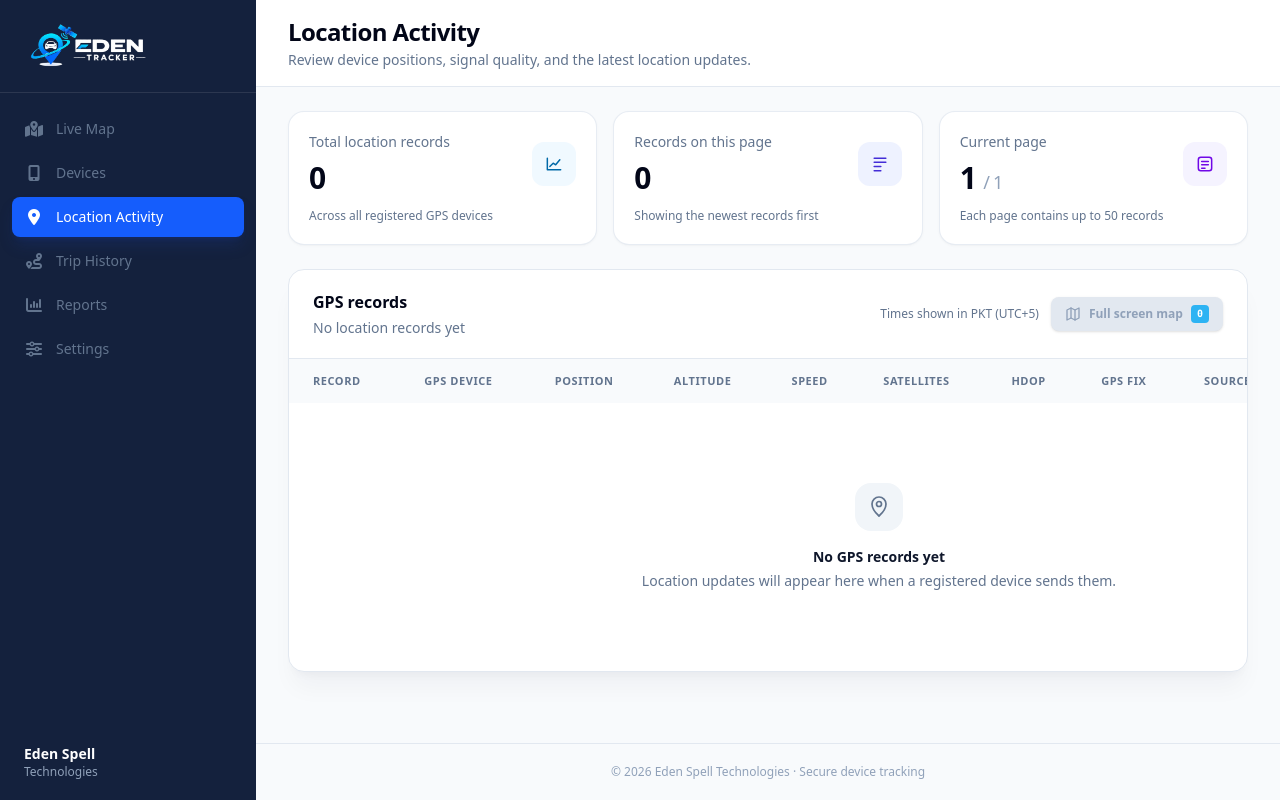
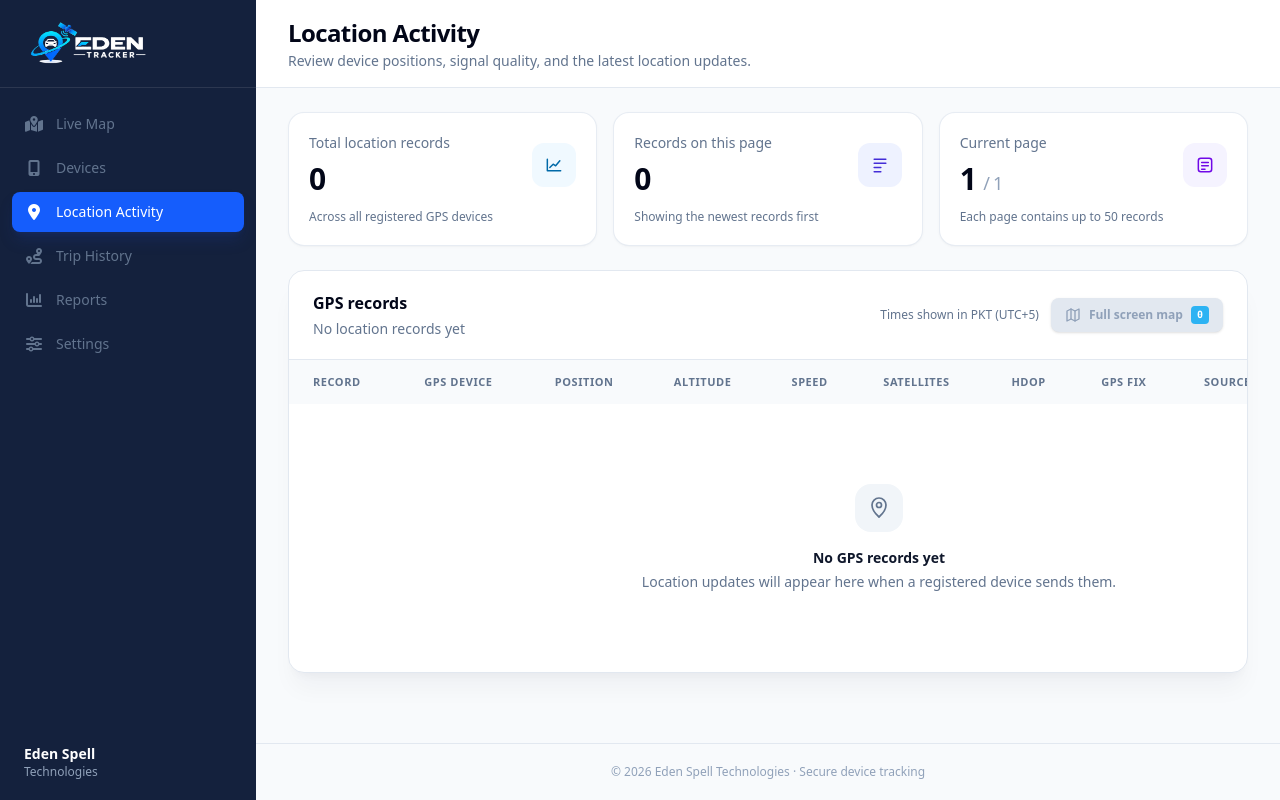
Before and after one commit to umer-farooq-773/eden-tracker, a Laravel app: page /tracker/locations in a window 1280 px wide. Run offline with Laravel 12, Linux system fonts and the light colour scheme; data that the repository does not hold is empty; style sheets or scripts are compiled from the project's sources; some libraries are stand-ins or nearby versions; some web fonts are replaced.

Commit message:
fixed the UI issue here

```diff
--- a/resources/views/layouts/partials/header.blade.php
+++ b/resources/views/layouts/partials/header.blade.php
@@ -1,4 +1,4 @@
-<header class="sticky top-0 z-30 flex items-center justify-between gap-4 border-b border-slate-200 bg-white/90 px-4 py-4 backdrop-blur sm:px-6 lg:px-8">
+<header class="sticky top-0 z-30 flex h-22 shrink-0 items-center justify-between gap-4 border-b border-slate-200 bg-white/90 px-4 backdrop-blur sm:px-6 lg:px-8">
     <div class="flex min-w-0 items-center gap-3">
         <button type="button" id="btn-open-sidebar" class="inline-flex size-10 shrink-0 cursor-pointer items-center justify-center rounded-lg border border-slate-200 text-slate-600 hover:bg-slate-100 lg:hidden" aria-label="Open menu" aria-controls="app-sidebar" aria-expanded="false">
             <svg class="size-5" viewBox="0 0 24 24" fill="none" stroke="currentColor" stroke-width="2" stroke-linecap="round" aria-hidden="true">
--- a/resources/views/layouts/partials/sidebar.blade.php
+++ b/resources/views/layouts/partials/sidebar.blade.php
@@ -1,5 +1,4 @@
 @php
-    // Add or change menu items here. Set 'route' to your real route name.
     $menu = [
         ['label' => 'Live Map', 'route' => 'tracker.live-map', 'active' => 'tracker.live-map*',
          'icon' => 'fa-solid fa-map-location-dot'],
@@ -21,7 +20,7 @@
 
 <aside id="app-sidebar" class="invisible fixed inset-y-0 left-0 z-50 flex w-64 -translate-x-full flex-col bg-[#14213d] text-slate-300 transition-all duration-200 lg:visible lg:translate-x-0" aria-label="Sidebar">
     {{-- Brand --}}
-    <div class="flex items-center justify-between border-b border-white/10 px-5 py-5">
+    <div class="flex h-22 shrink-0 items-center justify-between border-b border-white/10 px-5">
         <div class="min-w-0 rounded px-1.5 py-1">
             <img src="{{ asset('images/logo2.png') }}" alt="Eden Tracker" class="h-11 w-auto max-w-full object-contain">
         </div>
```
